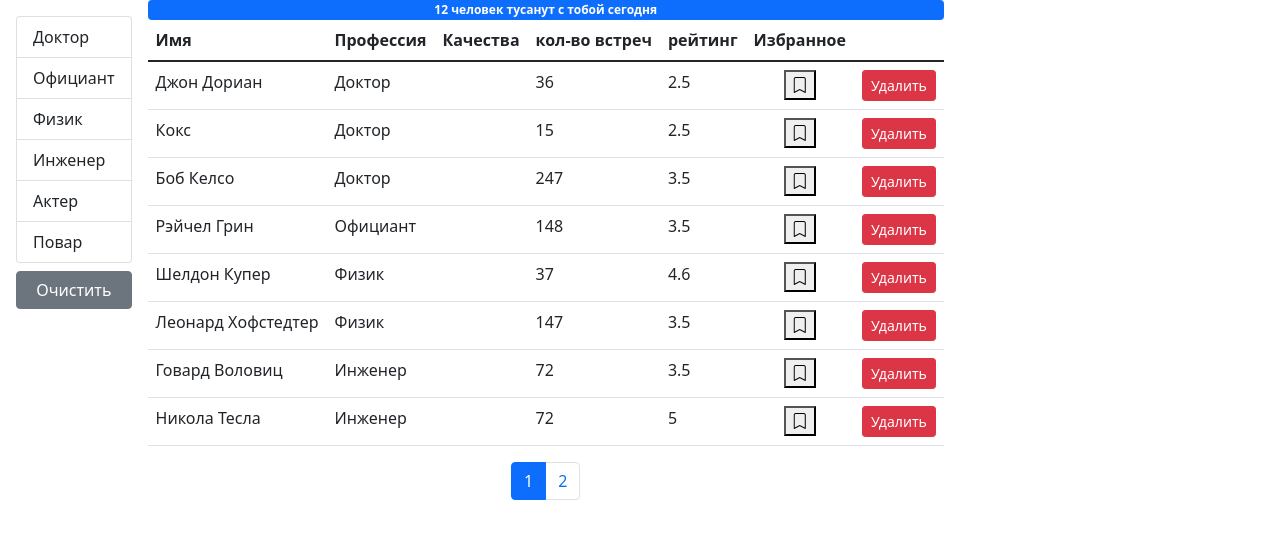
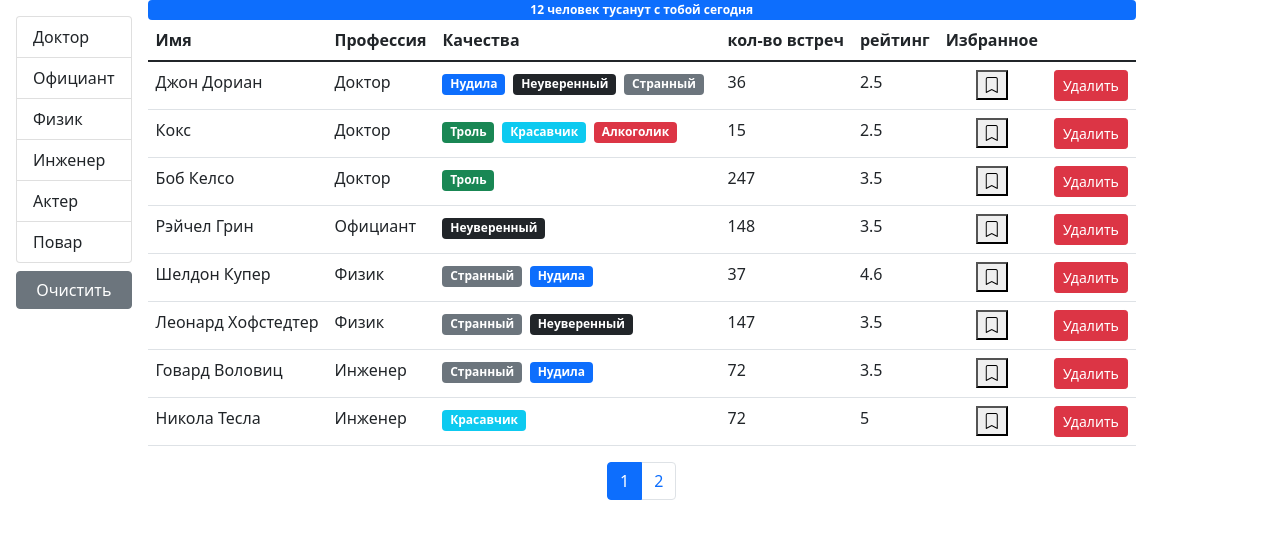
Before and after one commit to ine-nk/fast-company, a React (Create React App) app: page /users in a window 1280 px wide. Shown: the top 538 px of the page. Built offline with nearby package versions, Linux system fonts and the light colour scheme.

Commit message:
before refactoring

```diff
--- /dev/null
+++ b/src/components/qualitiesList.jsx
@@ -0,0 +1,15 @@
+import React from 'react'
+import PropTypes from 'prop-types'
+import Quality from './quality'
+
+const QualitiesList = ({ qualities }) => {
+  return <>
+    { qualities.map((qual) => (
+      <Quality key={ qual._id } { ...qual } />
+    )) }
+  </>
+}
+QualitiesList.propTypes = {
+  qualities: PropTypes.array
+}
+export default QualitiesList
--- /dev/null
+++ b/src/components/table.jsx
@@ -0,0 +1,26 @@
+import React from 'react'
+import PropTypes from 'prop-types'
+import TableHeader from './tableHeader'
+import TableBody from './tableBody'
+
+const Table = ({ onSort, selectedSort, columns, data, children }) => {
+  return (
+    <table className='table'>
+      { children || (
+      <>
+        <TableHeader { ...{ onSort, selectedSort, columns } } />
+        <TableBody { ...{ columns, data } } />
+      </>) }
+
+    </table>
+  )
+}
+Table.propTypes = {
+  onSort: PropTypes.func,
+  selectedSort: PropTypes.object,
+  columns: PropTypes.object,
+  data: PropTypes.array,
+  children: PropTypes.object
+}
+
+export default Table
--- a/src/components/usersTable.jsx
+++ b/src/components/usersTable.jsx
@@ -1,15 +1,21 @@
 import React from 'react'
 import PropTypes from 'prop-types'
 // import User from './user'
-import TableHeader from './tableHeader'
-import TableBody from './tableBody'
+// import TableHeader from './tableHeader'
+// import TableBody from './tableBody'
 import BookMark from './bookmark'
+import QualitiesList from './qualitiesList'
+import Table from './table'
 
 const UserTable = ({ users, onSort, selectedSort, onToggleBookMark, onDelete, ...rest }) => {
   const columns = {
     name: { path: 'name', name: 'Имя' },
     professions: { path: 'profession.name', name: 'Профессия' },
-    qualities: { name: 'Качества' },
+    qualities: {
+      name: 'Качества',
+      component: (user) =>
+        (<QualitiesList qualities={ user.qualities } />)
+    },
     completedMeetings: { path: 'completedMeetings', name: 'кол-во встреч' },
     rate: { path: 'rate', name: 'рейтинг' },
     bookmark: {
@@ -43,17 +49,21 @@ const UserTable = ({ users, onSort, selectedSort, onToggleBookMark, onDelete, ..
   // ))
 
   return (
-    <table className='table'>
-      {/* <TableHeader
-        onSort={ onSort }
-        selectedSort={ selectedSort }
-        columns={ columns }
-      /> */}
-      <TableHeader { ...{ onSort, selectedSort, columns } } />
-      <TableBody { ...{ columns, data: users } } />
-      {/* <tbody>{ rows }</tbody> */ }
-    </table>)
+
+    // <Table>
+    //   <TableHeader { ...{ onSort, selectedSort, columns } } />
+    //   <TableBody { ...{ columns, data: users } } />
+    // </Table>
+
+    <Table
+      onSort={ onSort }
+      selectedSort={ selectedSort }
+      columns={ columns }
+      data={ users }
+    />
+  )
 }
+
 UserTable.propTypes = {
   users: PropTypes.array.isRequired,
   onSort: PropTypes.func.isRequired,
```
Also changed, not shown: src/components/user.jsx (+6 -4 lines), 1 other file (tests, documents, lock files or other folders).
